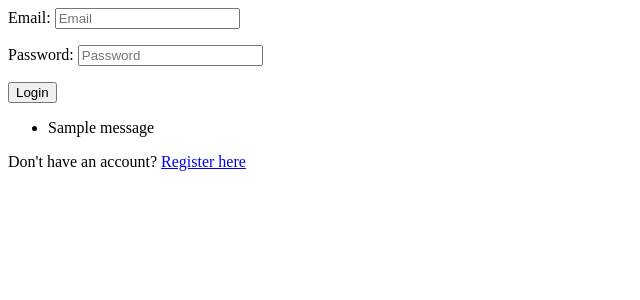
After one commit to AlexTheVeil/IntrotoSEProject, a Django app: page /user/login/ in a window 1280 px wide. The commit adds this page. Shown: the top 300 px of the page, without its empty margins (0-640 px from the left). Run offline with Django 4.2, Linux system fonts and the light colour scheme; tables that the repository leaves empty hold one stand-in row (values such as "Sample post"); one stand-in notice (Sample message) is shown.

Commit message:
login and logout functions + websites completed.

```diff
--- a/templates/core/base.html
+++ b/templates/core/base.html
@@ -18,6 +18,10 @@
     <div class="max-w-5xl mx-auto px-4 h-14 flex items-center justify-between">
       <a href="/" class="font-semibold">Pablo's Tech Company</a>
       <nav class="text-sm space-x-4">
+        <a href="/">Home</a>
+        <a href="/user/register/">Register</a>
+        <a href="/user/login/">Login</a>
+        <a href="/user/logout/">Logout</a>
       </nav>
     </div>
   </header>
--- /dev/null
+++ b/templates/userauths/login.html
@@ -0,0 +1,15 @@
+<form method="POST" action="{% url 'userauths:login' %}">
+    {% csrf_token %}
+    {{ form.as_p }}
+    <button type="submit">Login</button>
+</form>
+
+{% if messages %}
+  <ul>
+    {% for message in messages %}
+      <li>{{ message }}</li>
+    {% endfor %}
+  </ul>
+{% endif %}
+
+<p>Don't have an account? <a href="{% url 'userauths:register' %}">Register here</a></p>
--- a/userauths/forms.py
+++ b/userauths/forms.py
@@ -8,3 +8,13 @@ class UserRegisterForm(UserCreationForm):
     class Meta:
         model = User
         fields = ("username", "email", "password1", "password2")
+
+class UserLoginForm(forms.Form):
+    email = forms.EmailField(
+        required=True,
+        widget=forms.EmailInput(attrs={'placeholder': 'Email'})
+    )
+    password = forms.CharField(
+        required=True,
+        widget=forms.PasswordInput(attrs={'placeholder': 'Password'})
+    )
--- a/userauths/urls.py
+++ b/userauths/urls.py
@@ -5,4 +5,6 @@ app_name = "userauths"
 
 urlpatterns = [
     path('register/', views.Register_View, name='register'),
+    path('login/', views.login_view, name='login'),
+    path('logout/', views.logout_view, name='logout'),
 ]
--- a/userauths/views.py
+++ b/userauths/views.py
@@ -1,13 +1,18 @@
+from urllib import request
 from django.shortcuts import render, redirect
-from userauths.forms import UserRegisterForm
-from django.contrib.auth import login, authenticate
+from userauths.forms import UserLoginForm, UserRegisterForm
+from django.contrib.auth import login, authenticate, logout
 from django.contrib import messages
+from django.conf import settings
+from django.contrib.auth import get_user_model
+
+User = get_user_model()
 # Create your views here.
 
 
 def Register_View(request):
     if request.method == "POST":
-        form = UserRegisterForm(request.POST)
+        form = UserRegisterForm(request.POST or None)
         if form.is_valid():
             new_user = form.save()
             username = form.cleaned_data.get("username")
@@ -25,3 +30,31 @@ def Register_View(request):
         "form": form
     }
     return render(request, 'userauths/register.html', context)
+
+def login_view(request):
+    if request.user.is_authenticated:
+        return redirect("core:base")
+
+    if request.method == "POST":
+        form = UserLoginForm(request.POST)
+        if form.is_valid():
+            email = form.cleaned_data['email']
+            password = form.cleaned_data['password']
+
+            user = authenticate(request, email=email, password=password)
+            if user is not None:
+                login(request, user)
+                messages.success(request, f"Welcome back, {user.username}!")
+                return redirect("core:base")
+            else:
+                messages.warning(request, "Invalid email or password.")
+                return redirect("userauths:login")
+    else:
+        form = UserLoginForm()
+
+    return render(request, 'userauths/login.html', {'form': form})
+
+def logout_view(request):
+    logout(request)
+    messages.success(request, "You have been logged out.")
+    return redirect("userauths:login")
```
Also changed, not shown: db.sqlite3.
